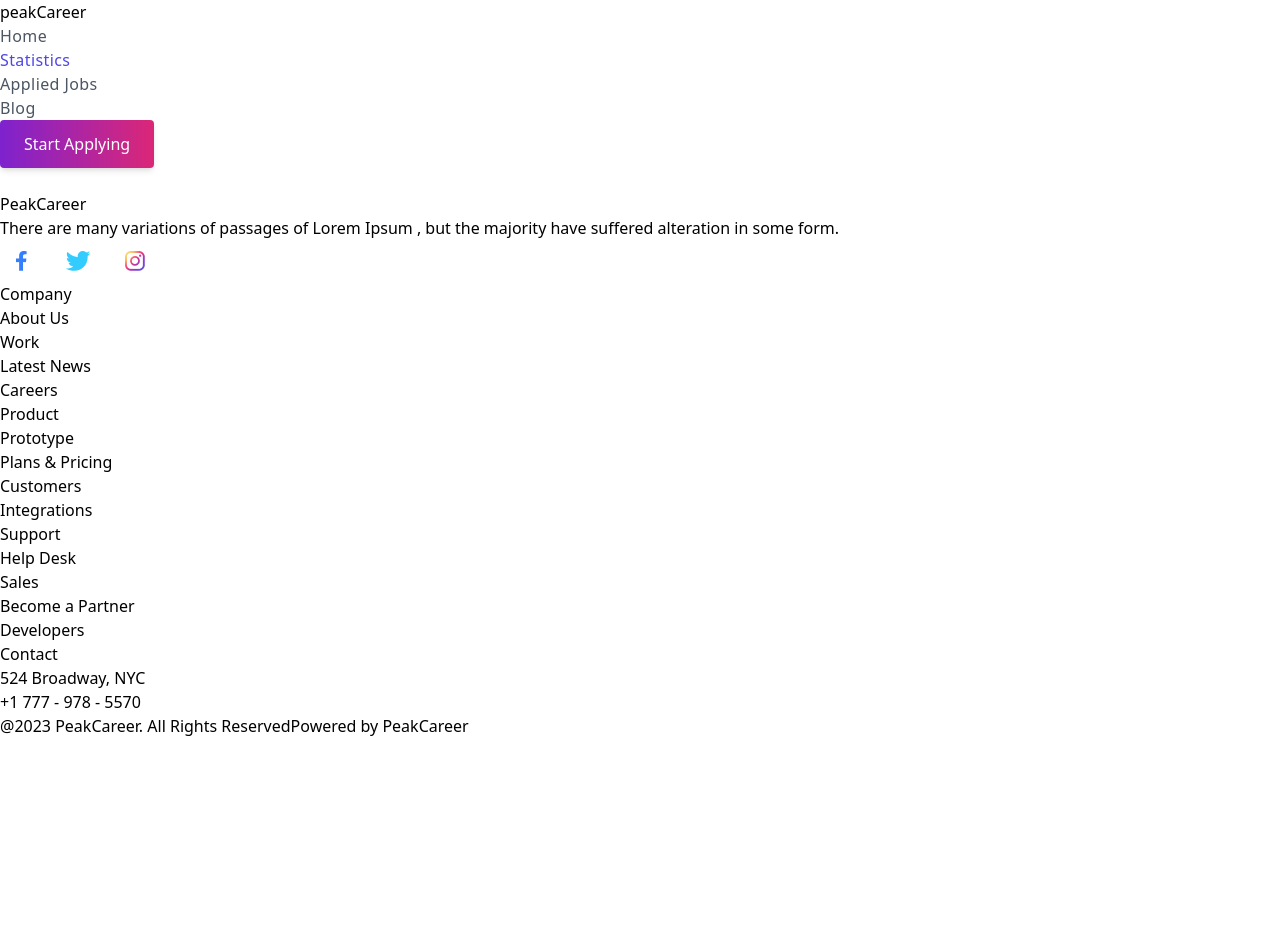
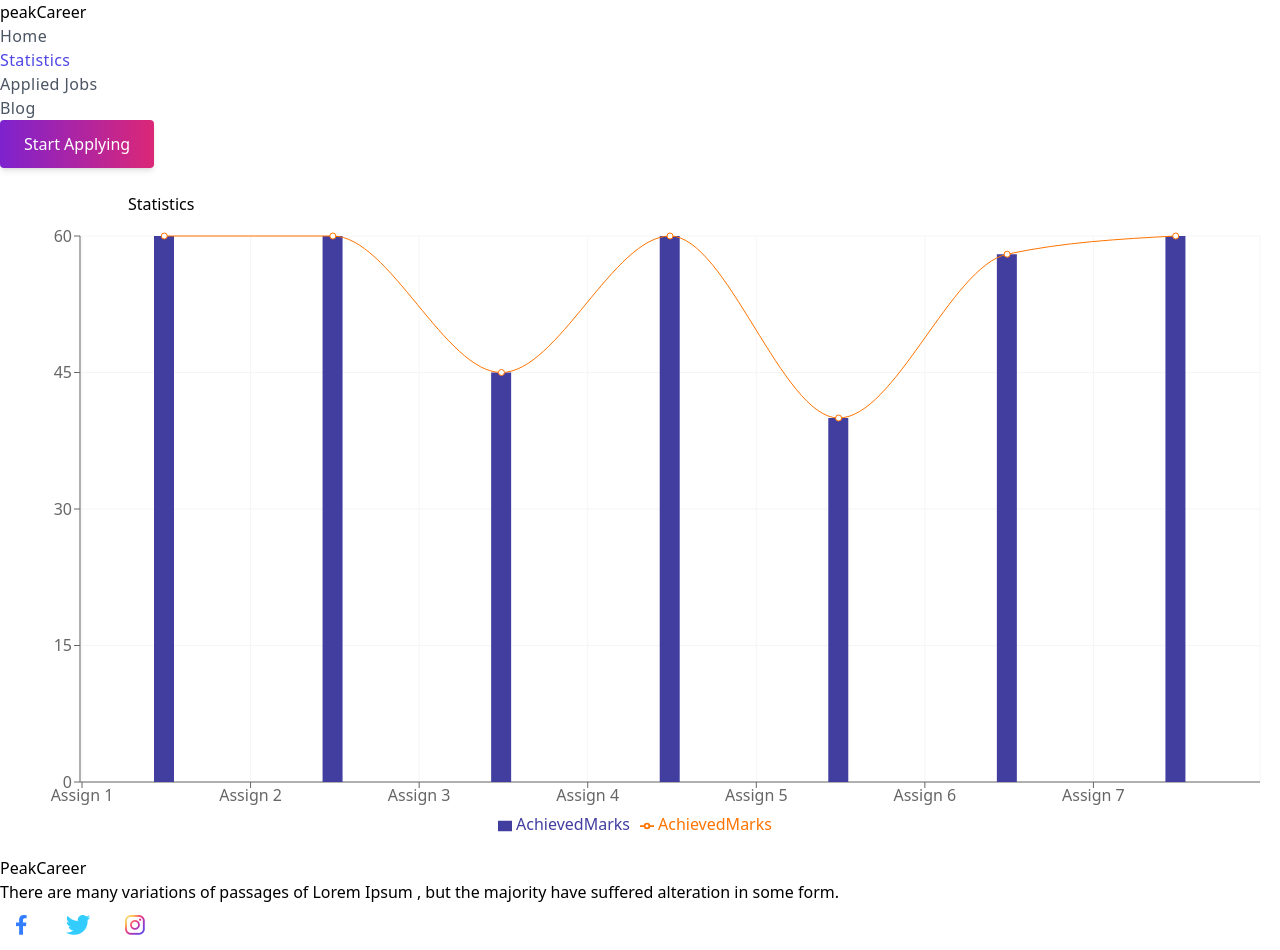
Before and after one commit to isratjmn/peak-career, a React (Vite) app: page /statistics in a window 1280 px wide. Shown: the top 950 px of the page. Before the commit the page ends 800 px from the top, so only its background shows below. Built offline with nearby package versions, Linux system fonts and the light colour scheme.

Commit message:
Rechart Created

```diff
--- a/package.json
+++ b/package.json
@@ -15,6 +15,7 @@
     "react": "^18.2.0",
     "react-dom": "^18.2.0",
     "react-router-dom": "^6.10.0",
+    "recharts": "^2.5.0",
     "sort-by": "^1.2.0"
   },
   "devDependencies": {
--- a/src/components/Blog.jsx
+++ b/src/components/Blog.jsx
@@ -2,24 +2,17 @@ import React from 'react';
 
 const Blog = () => {
     return (
-
         <div>
             <div className="bg-indigo-100">
 				<div className="main-container flex flex-col lg:flex-row gap-x-10 items-center justify-between">
 					{/* Text Content */}
-					<div className="py-10 mx-auto lg:mb-0">
-						<div className="pb-12 lg:mt-8">
-							<h2 className="mx-auto font-sans font-bold tracking-normal text-gray-900 text-4xl lg:text-5xl sm:leading-none lg:leading-tight px-3">
-							Blog
-							</h2>
-
-						</div>
-
-					</div>
-
+                    <div className="pb-20 lg:mt-8 py-10 mx-auto lg:mb-0">
+                        <h2 className="mx-auto font-sans font-bold tracking-normal text-gray-900 text-4xl lg:text-5xl sm:leading-none lg:leading-tight px-3">
+                        Blog
+                        </h2>
+                    </div>
 				</div>
 			</div>
-
 
             <div>
                 <div className="max-w-xl sm:mx-auto lg:max-w-2xl">
--- a/src/components/Statistics.jsx
+++ b/src/components/Statistics.jsx
@@ -1,11 +1,96 @@
-import React from 'react';
+import React from "react";
+import {
+	ComposedChart,
+	Line,
+	Bar,
+	XAxis,
+	YAxis,
+	CartesianGrid,
+	Tooltip,
+	Legend,
+    ResponsiveContainer,
+} from "recharts";
 
 const Statistics = () => {
-    return (
-        <div>
 
-        </div>
-    );
+	const data = [
+		{
+            id: 1,
+			name: "Assign 1",
+			AchievedMarks: 60,
+		},
+		{
+            id: 2,
+			name: "Assign 2",
+			AchievedMarks: 60,
+		},
+		{
+            id: 3,
+			name: "Assign 3",
+			AchievedMarks: 45,
+		},
+		{
+            id: 4,
+			name: "Assign 4",
+			AchievedMarks: 60,
+		},
+		{
+            id: 5,
+			name: "Assign 5",
+			AchievedMarks: 40,
+		},
+		{
+            id: 6,
+			name: "Assign 6",
+			AchievedMarks: 58,
+		},
+		{
+            id: 7,
+			name: "Assign 7",
+			AchievedMarks: 60,
+		},
+	];
+	return (
+		<>
+            {/* Statistics Header */}
+			<div className="bg-indigo-100">
+				<div className="main-container flex flex-col lg:flex-row gap-x-10 items-center justify-between">
+					{/* Text Content */}
+					<div className="py-10 mx-auto lg:mb-0">
+						<div className="pb-12 lg:mt-8">
+							<h2 className="mx-auto font-sans  font-bold tracking-normal text-indigo-500 text-4xl lg:text-5xl sm:leading-none lg:leading-tight px-3">
+								Statistics
+							</h2>
+						</div>
+					</div>
+				</div>
+			</div>
+            {/* Rechart Of Assignment Marks */}
+            <div className="card mb-10 mx-auto py-20 sm:text-center sm:w-[50%] lg:max-w-2xl md:mb-12">
+                <ResponsiveContainer width="100%" aspect= {2}>
+                    <ComposedChart
+                        width={1000}
+                        height={400}
+                        data={data}
+                        margin={{
+                            top: 20,
+                            right: 20,
+                            bottom: 20,
+                            left: 20,
+                        }}
+                        >
+                        <CartesianGrid stroke="#f5f5f5" />
+                        <XAxis dataKey="name" scale="band" />
+                        <YAxis />
+                        <Tooltip />
+                        <Legend />
+                        <Bar dataKey="AchievedMarks" barSize={20} fill="#413ea0" />
+                        <Line type="monotone" dataKey="AchievedMarks" stroke="#ff7300" />
+                    </ComposedChart>
+                </ResponsiveContainer>
+            </div>
+		</>
+	);
 };
 
 export default Statistics;
```
Also changed, not shown: 1 other file (tests, documents, lock files or other folders).
